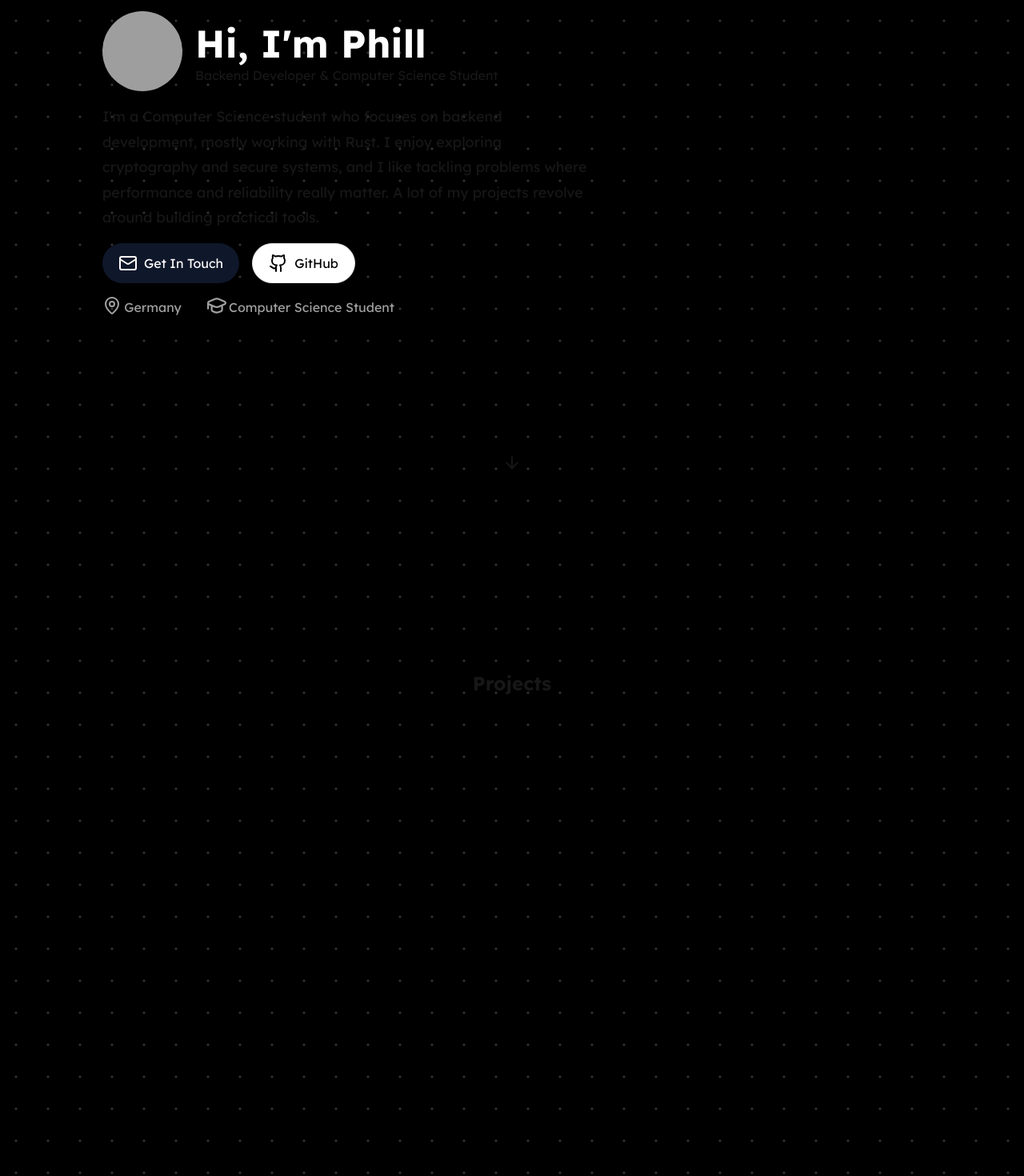
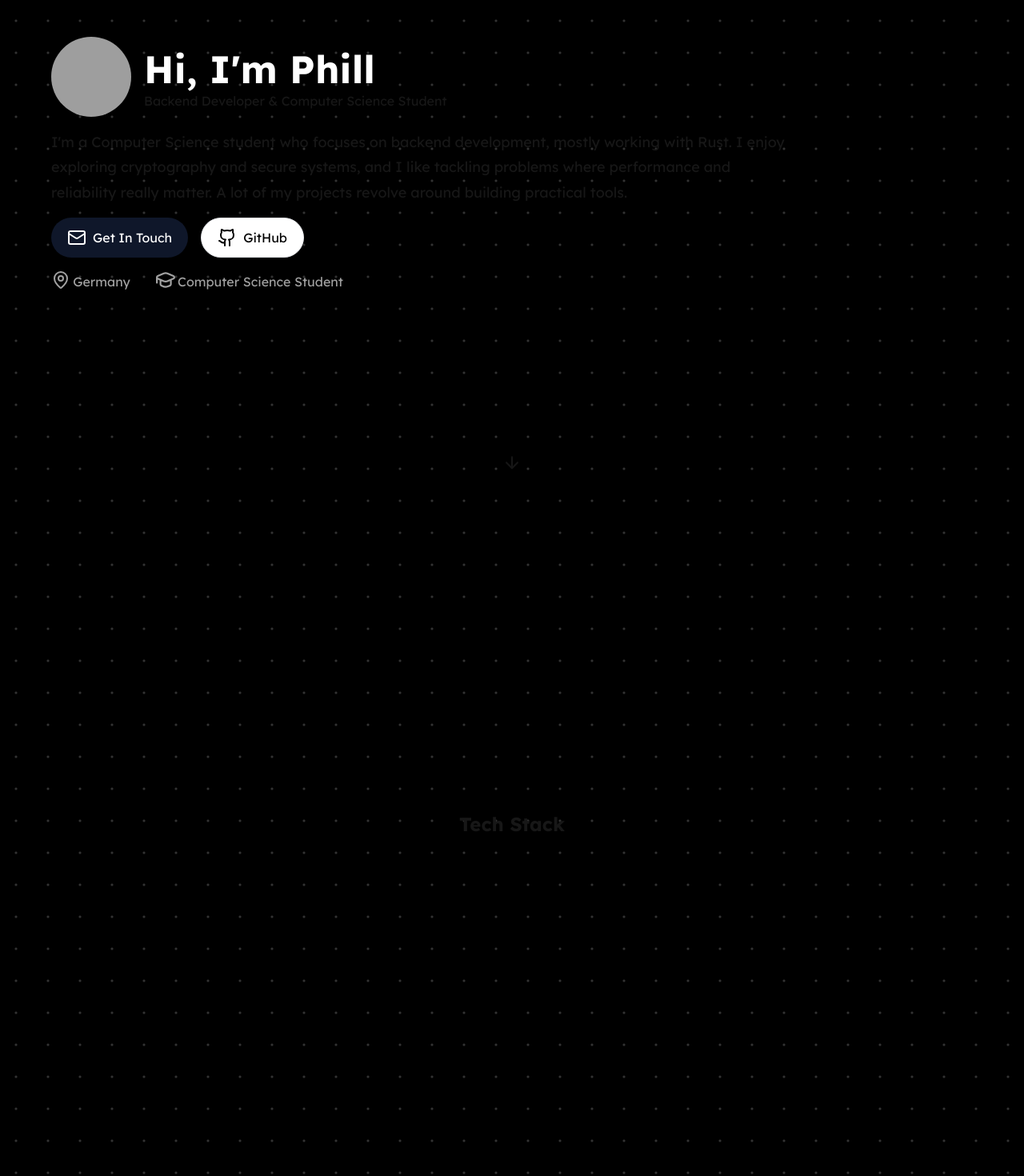
Before and after one commit to Phill030/website, a Next.js app: page /about in a window 1280 px wide. Shown: the part 194-1664 px from the top of the page at 80% size. Built offline with nearby package versions, Linux system fonts and the light colour scheme; grey boxes are pictures that could not be loaded.

Commit message:
feat: improve about-me for mobile devices

```diff
--- a/src/app/about/page.module.scss
+++ b/src/app/about/page.module.scss
@@ -26,11 +26,7 @@
     width: 100%;
     padding: 0 10%;
 
-    // display: grid;
-    // grid-template-columns: repeat(4, 1fr); // base 4 equal columns
-    // grid-auto-rows: auto; // adjust row height automatically
     gap: 1rem;
-
     &:last-child {
       padding-bottom: 5rem;
     }
@@ -151,3 +147,46 @@
     transform: translateY(20%);
   }
 }
+
+@media (max-width: 1340px) {
+  .page section {
+    padding: 0 5%;
+  }
+
+  .aboutSection {
+    .description {
+      grid-column: span 8;
+    }
+  }
+}
+
+@media (max-width: 768px) {
+  .aboutSection {
+    .description {
+      grid-column: span 10;
+    }
+  }
+}
+
+@media (max-width: 560px) {
+  .aboutSection {
+    .profile {
+      .info {
+        h1 {
+          font-size: 8vw;
+        }
+
+        p {
+          font-size: 4vw;
+        }
+      }
+    }
+    .traits {
+      gap: 1rem;
+    }
+  }
+
+  .trait {
+    font-size: 1rem;
+  }
+}
--- a/src/app/about/page.tsx
+++ b/src/app/about/page.tsx
@@ -72,13 +72,13 @@ export default function Page() {
           <div className={styles.profile}>
             <Image alt="Profile Picture" src={FoxSniff} width={100} height={100} style={{ borderRadius: "50%" }} />
             <div className={styles.info}>
-              <h1>Hi, I'm Phill</h1>
+              <h1>Hi, I&apos;m Phill</h1>
               <p>Backend Developer & Computer Science Student</p>
             </div>
           </div>
           <p className={styles.description}>
-            I'm a Computer Science student who focuses on backend development, mostly working with Rust. I enjoy exploring cryptography and
-            secure systems, and I like tackling problems where performance and reliability really matter. A lot of my projects revolve
+            I&apos;m a Computer Science student who focuses on backend development, mostly working with Rust. I enjoy exploring cryptography
+            and secure systems, and I like tackling problems where performance and reliability really matter. A lot of my projects revolve
             around building practical tools.
           </p>
           <div className={styles.buttons}>
@@ -117,9 +117,8 @@ export default function Page() {
           </svg>
         </div>
       </section>
-      <section className={styles.projectsSection}>
-        <h2>Projects</h2>
-        <div className={styles.projects}>{/* Project components would go here */}</div>
+      <section className={styles.techStack}>
+        <h2>Tech Stack</h2>
       </section>
     </div>
   );
```
Also changed, not shown: src/app/projects/page.tsx (+14 -14 lines).
